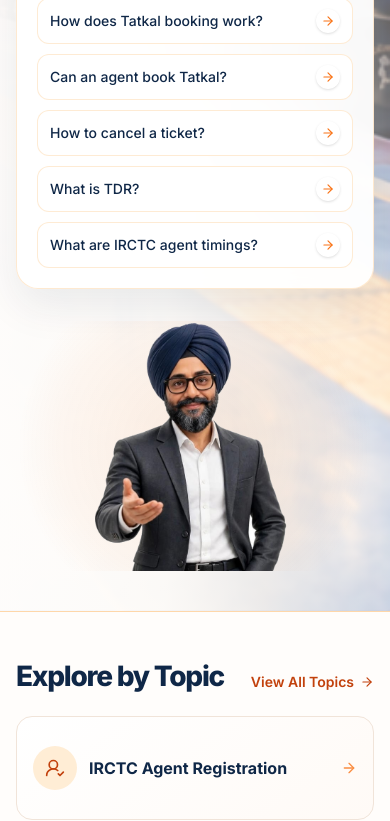
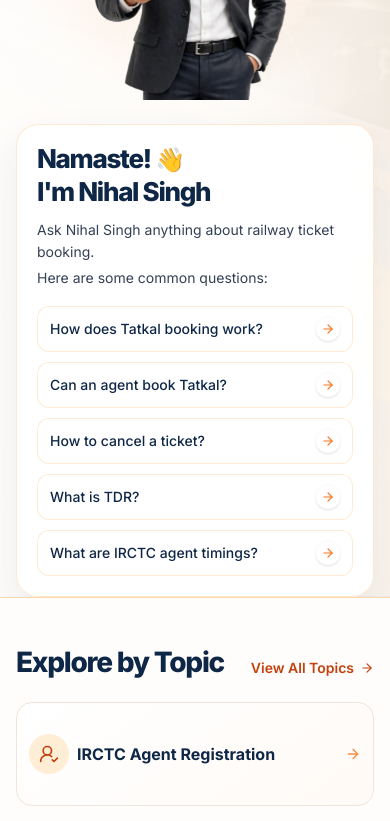
Before and after one commit to JyotiVerma02/railagents, a Next.js app: page / in a window 390 px wide. Shown: the part 900-1721 px from the top of the page. Built offline with nearby package versions, Linux system fonts and the light colour scheme; no server answers.

Commit message:
improved hero section

```diff
--- a/src/app/globals.css
+++ b/src/app/globals.css
@@ -51,3 +51,29 @@
 input {
   font: inherit;
 }
+
+.hero-railway-backdrop {
+  background-image: linear-gradient(
+      90deg,
+      rgba(255, 253, 251, 0.98) 0%,
+      rgba(255, 252, 248, 0.94) 42%,
+      rgba(255, 247, 237, 0.78) 68%,
+      rgba(255, 247, 237, 0.42) 100%
+    ),
+    url("/images/hero-railway-bg.png");
+  background-position: center right;
+  background-repeat: no-repeat;
+  background-size: cover;
+}
+
+@media (max-width: 767px) {
+  .hero-railway-backdrop {
+    background-image: linear-gradient(
+        90deg,
+        rgba(255, 253, 251, 0.995) 0%,
+        rgba(255, 252, 248, 0.985) 62%,
+        rgba(255, 247, 237, 0.94) 100%
+      ),
+      url("/images/hero-railway-bg.png");
+  }
+}
--- a/src/components/home/ExploreTopics.tsx
+++ b/src/components/home/ExploreTopics.tsx
@@ -6,7 +6,7 @@
   return (
     <section className="mx-auto max-w-[1440px] px-4 py-12 sm:px-6 sm:py-16 lg:px-8 lg:py-20">
       <SectionHeading title="Explore by Topic" href="/guides" linkText="View All Topics" />
-      <div className="grid grid-cols-1 gap-4 min-[480px]:grid-cols-2 md:grid-cols-3 xl:grid-cols-6 xl:gap-5">
+      <div className="grid grid-cols-1 gap-4 min-[480px]:grid-cols-2 md:grid-cols-3 xl:grid-cols-4 min-[1440px]:grid-cols-6 xl:gap-5">
         {topics.map((topic) => (
           <TopicCard key={topic.title} topic={topic} />
         ))}
--- a/src/components/home/FinalAskCta.tsx
+++ b/src/components/home/FinalAskCta.tsx
@@ -6,7 +6,7 @@
   return (
     <section className="mx-auto max-w-[1440px] px-4 pb-14 pt-2 sm:px-6 sm:pb-16 lg:px-8 lg:pb-20">
       <div className="relative isolate grid grid-cols-[48px_1fr] items-center gap-x-3 gap-y-4 overflow-hidden rounded-2xl border border-[#ffe1c2] bg-[#fff7ed] px-4 py-5 sm:grid-cols-[74px_1fr_auto] sm:gap-7 sm:px-8 sm:py-6">
-        <div aria-hidden="true" className="absolute -right-10 -top-20 -z-10 h-64 w-64 rounded-full bg-white/70 blur-3xl" />
+        <div aria-hidden="true" className="absolute right-0 -top-20 -z-10 h-64 w-64 rounded-full bg-white/70 blur-3xl" />
         <div className="relative h-[78px] w-[48px] shrink-0 sm:h-[100px] sm:w-[74px]">
           <Image
             src="/images/nihal-singh-cutout.png"
--- a/src/components/home/Hero.tsx
+++ b/src/components/home/Hero.tsx
@@ -21,17 +21,10 @@
     <section className="relative overflow-hidden border-b border-[var(--primary-border)] bg-[var(--primary-soft)]">
       <div
         aria-hidden="true"
-        className="absolute inset-0"
-        style={{
-          backgroundImage:
-            "linear-gradient(90deg, rgba(255,253,251,0.98) 0%, rgba(255,252,248,0.94) 42%, rgba(255,247,237,0.78) 68%, rgba(255,247,237,0.42) 100%), url('/images/hero-railway-bg.png')",
-          backgroundSize: "cover",
-          backgroundPosition: "center right",
-          backgroundRepeat: "no-repeat",
-        }}
+        className="hero-railway-backdrop absolute inset-0"
       />
-      <div className="relative mx-auto max-w-[1440px] px-4 py-10 sm:px-6 sm:py-12 lg:px-8 lg:py-14">
-        <div className="grid items-center gap-8 md:grid-cols-[minmax(0,1.1fr)_minmax(220px,0.9fr)] xl:grid-cols-[minmax(0,1.2fr)_minmax(0,0.85fr)_minmax(320px,0.9fr)] xl:gap-8">
+      <div className="relative mx-auto max-w-[1440px] px-4 pt-8 sm:px-5 md:px-6 lg:px-7 xl:px-8 min-[1366px]:!px-9 min-[1440px]:!px-10 2xl:!px-12">
+        <div className="grid items-start gap-6 md:grid-cols-[minmax(0,1.1fr)_minmax(220px,0.9fr)] xl:grid-cols-[minmax(0,1.18fr)_minmax(0,0.82fr)_minmax(320px,0.95fr)] xl:gap-5 2xl:gap-7">
           <div className="pt-2">
             <span className="mb-5 inline-flex rounded-full border border-[#fdba74] bg-white/80 px-4 py-1.5 text-sm font-[700] text-[var(--navy)] shadow-sm">
               Your Partner in Travel Business
@@ -90,10 +83,10 @@
             </div>
           </div>
 
-          <div className="relative order-3 flex h-[250px] items-start justify-center overflow-hidden md:order-none md:h-[420px] xl:h-[480px]">
+          <div className="relative order-2 flex h-[300px] items-start justify-center overflow-hidden md:h-[360px] md:self-end xl:h-[470px]">
             <div
               aria-hidden="true"
-              className="absolute left-1/2 top-1/2 h-[min(90vw,420px)] w-[min(90vw,420px)] -translate-x-1/2 -translate-y-1/2 rounded-full"
+              className="absolute bottom-0 left-1/2 h-[min(90vw,420px)] w-[min(90vw,420px)] -translate-x-1/2 rounded-full"
               style={{
                 background:
                   "radial-gradient(circle, rgba(249,115,22,0.10) 0%, rgba(249,115,22,0.04) 55%, transparent 72%)",
@@ -105,12 +98,12 @@
               width={619}
               height={1443}
               priority
-              sizes="(min-width: 1280px) 340px, (min-width: 768px) 290px, 260px"
-              className="relative z-10 h-auto w-[220px] max-w-full object-contain object-top sm:w-[250px] md:w-[290px] xl:w-[330px]"
+              sizes="(min-width: 1536px) 330px, (min-width: 1280px) 320px, (min-width: 768px) 270px, (min-width: 400px) 240px, 220px"
+              className="relative z-10 h-auto w-[220px] max-w-full object-contain object-top min-[400px]:w-[240px] sm:w-[250px] md:w-[270px] xl:w-[320px] 2xl:w-[330px]"
             />
           </div>
 
-          <div className="relative order-2 md:order-none md:col-span-2 xl:col-span-1">
+          <div className="relative order-3 md:col-span-2 xl:col-span-1">
             <div className="rounded-[22px] border border-[var(--primary-border)]/55 bg-white/95 p-5 shadow-[0_18px_42px_rgba(15,39,71,0.08)] backdrop-blur-sm sm:p-6">
               <div className="mb-4">
                 <p className="text-[1.625rem] font-[800] leading-[1.1] tracking-[-0.05em] text-[var(--navy)]">
--- a/src/components/layout/Header.tsx
+++ b/src/components/layout/Header.tsx
@@ -50,7 +50,7 @@
 
   return (
     <header className="relative z-30 border-b border-[var(--primary-border)]/60 bg-white/95 backdrop-blur-sm">
-      <div className="mx-auto grid h-[70px] max-w-[1440px] grid-cols-[minmax(0,1fr)_auto] items-center gap-3 px-4 sm:px-6 xl:grid-cols-[auto_minmax(0,1fr)_auto] xl:gap-3 xl:px-8">
+      <div className="mx-auto grid h-[70px] max-w-[1440px] grid-cols-[minmax(0,1fr)_auto] items-center gap-3 px-4 sm:px-5 md:px-6 lg:px-7 xl:grid-cols-[auto_minmax(0,1fr)_auto] xl:gap-3 xl:px-8 min-[1366px]:!px-9 min-[1440px]:!px-10 2xl:!px-12">
         <div className="justify-self-start">
           <Logo />
         </div>
--- a/src/components/ui/TopicCard.tsx
+++ b/src/components/ui/TopicCard.tsx
@@ -22,13 +22,13 @@
     <Link
       href={topic.href}
       prefetch={false}
-      className="group flex min-h-[104px] items-center justify-between gap-3 rounded-2xl border border-[#f1e4d9] bg-[linear-gradient(145deg,#fff,#fffaf6)] px-4 py-4 transition-all duration-200 hover:-translate-y-[3px] hover:border-[var(--primary)] hover:shadow-[0_10px_24px_rgba(11,53,103,0.06)] focus-visible:outline focus-visible:outline-2 focus-visible:outline-offset-2 focus-visible:outline-[var(--primary)]"
+      className="group flex min-h-[104px] items-center justify-between gap-2 rounded-2xl border border-[#f1e4d9] bg-[linear-gradient(145deg,#fff,#fffaf6)] px-3 py-4 transition-all duration-200 hover:-translate-y-[3px] hover:border-[var(--primary)] hover:shadow-[0_10px_24px_rgba(11,53,103,0.06)] focus-visible:outline focus-visible:outline-2 focus-visible:outline-offset-2 focus-visible:outline-[var(--primary)] sm:gap-3 sm:px-4"
     >
-      <div className="flex min-w-0 items-center gap-3">
-        <div className={`flex h-11 w-11 shrink-0 items-center justify-center overflow-visible rounded-full transition-transform duration-200 group-hover:scale-[1.04] ${topic.iconClassName}`}>
+      <div className="flex min-w-0 items-center gap-2 sm:gap-3">
+        <div className={`flex h-10 w-10 shrink-0 items-center justify-center overflow-visible rounded-full transition-transform duration-200 group-hover:scale-[1.04] ${topic.iconClassName}`}>
           <Icon className="h-5 w-5 shrink-0" />
         </div>
-        <span className="text-base font-[700] leading-snug text-[var(--navy)]">
+        <span className="min-w-0 text-base font-[700] leading-snug text-[var(--navy)]">
           {topic.title}
         </span>
       </div>
```
